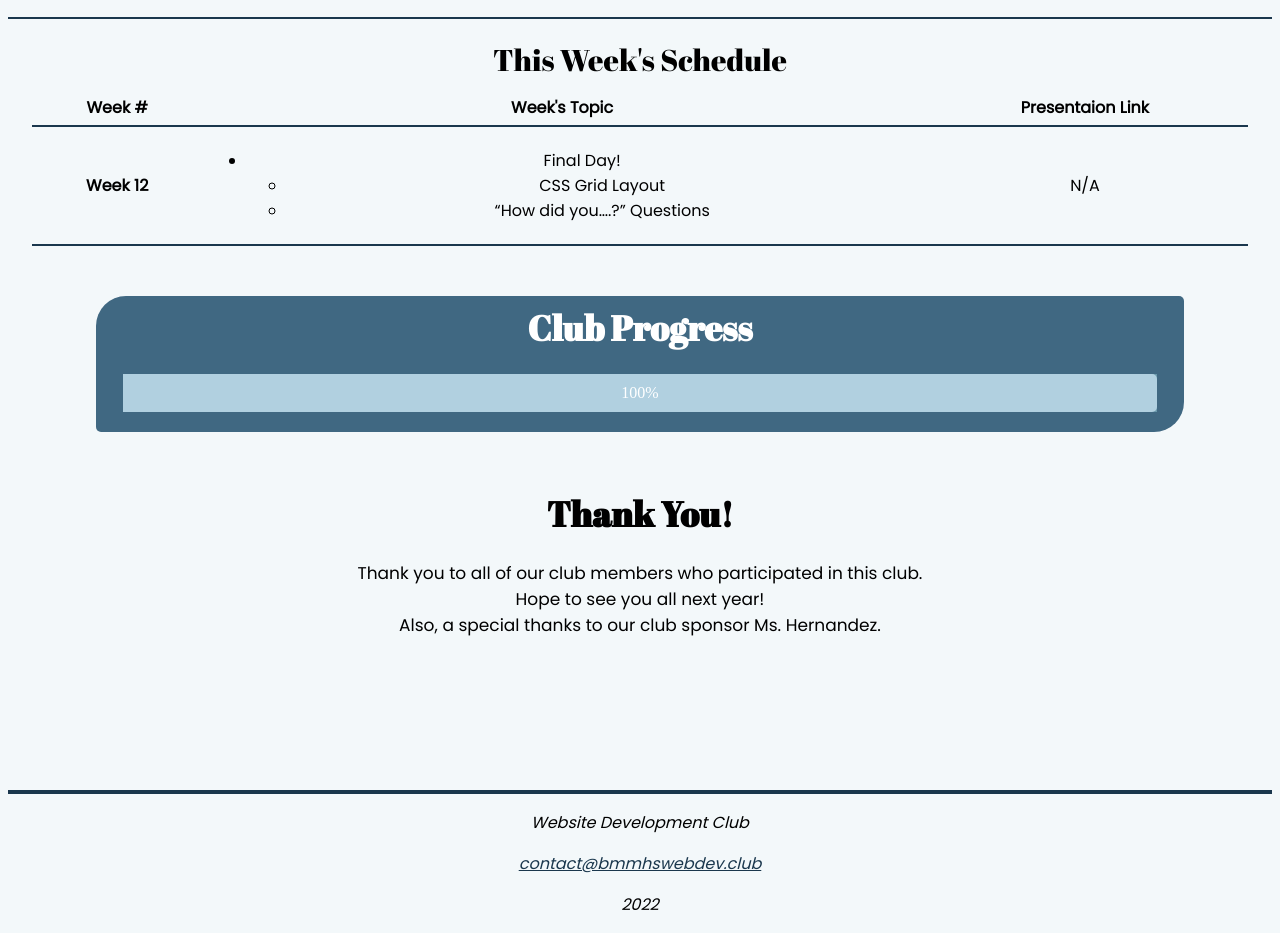
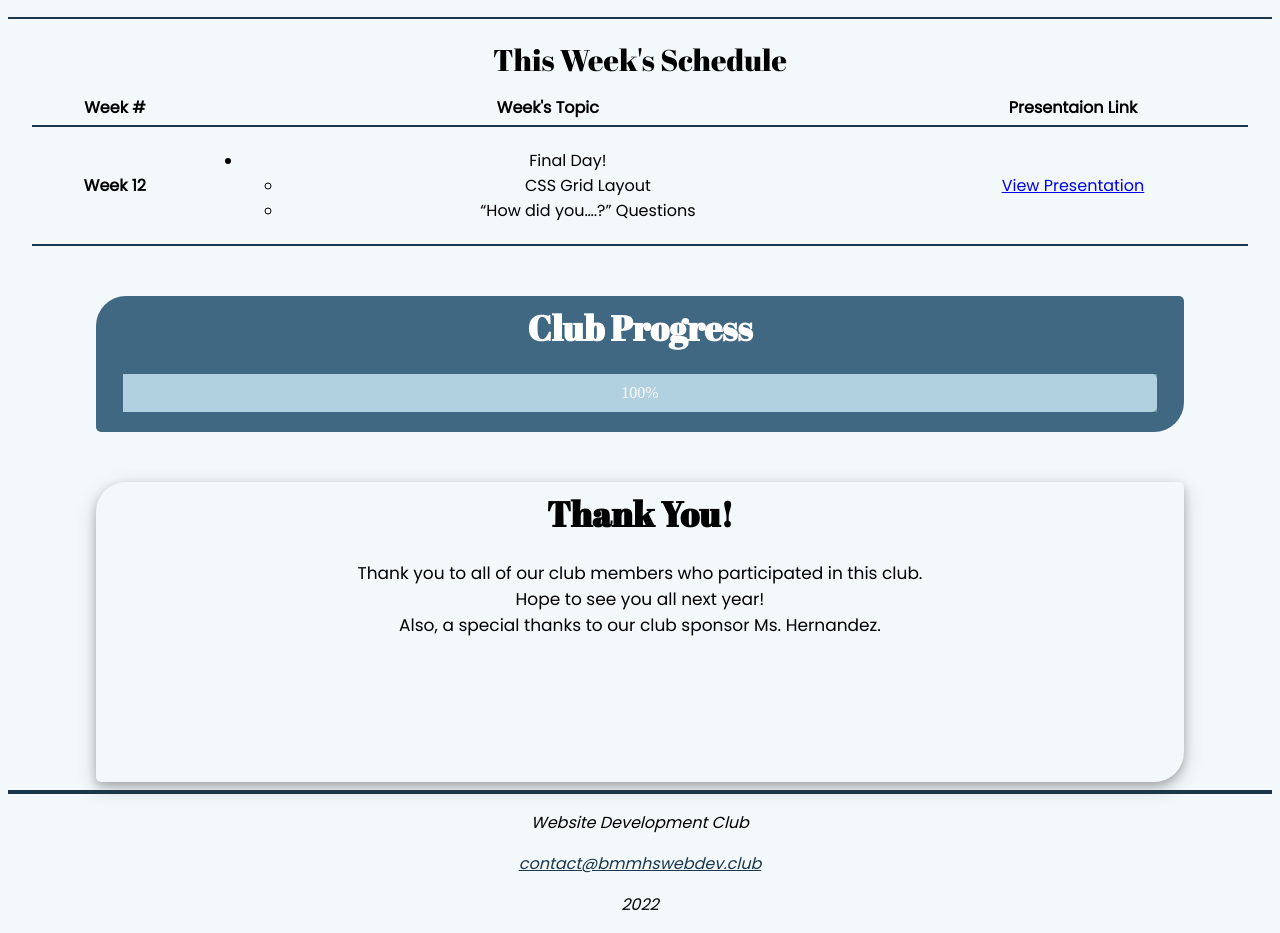
Before and after one commit to Allan-E06/webdevclub, a plain HTML site: page index.html in a window 1280 px wide. Shown: the part 240-1173 px from the top of the page. Drawn offline with Linux system fonts and the light colour scheme.

Commit message:
Update index.html

```diff
--- a/index.html
+++ b/index.html
@@ -66,7 +66,8 @@
                             </ul>
                         </ul>
                     </td>
-                    <td>N/A</td>
+                    <td><a href="https://drive.google.com/file/d/1Es-tlxRL43d_mxaZyDlmby-1yzsViyhp/view?usp=sharing">View Presentation</a></td>
+
                 </tr>
             </table>
             <div class="pyro">
@@ -97,7 +98,7 @@
 
 
             </div>
-            <div class="strip2 strip">
+            <div class="strip2 strip" id="quote">
                 <h1 class="strip2 title">Thank You!</h1>
                 <p class="strip2 text">Thank you to all of our club members who participated in this club.<br> Hope to see you all next year!<br>Also, a special thanks to our club sponsor Ms. Hernandez.</p>
             </div>
```
